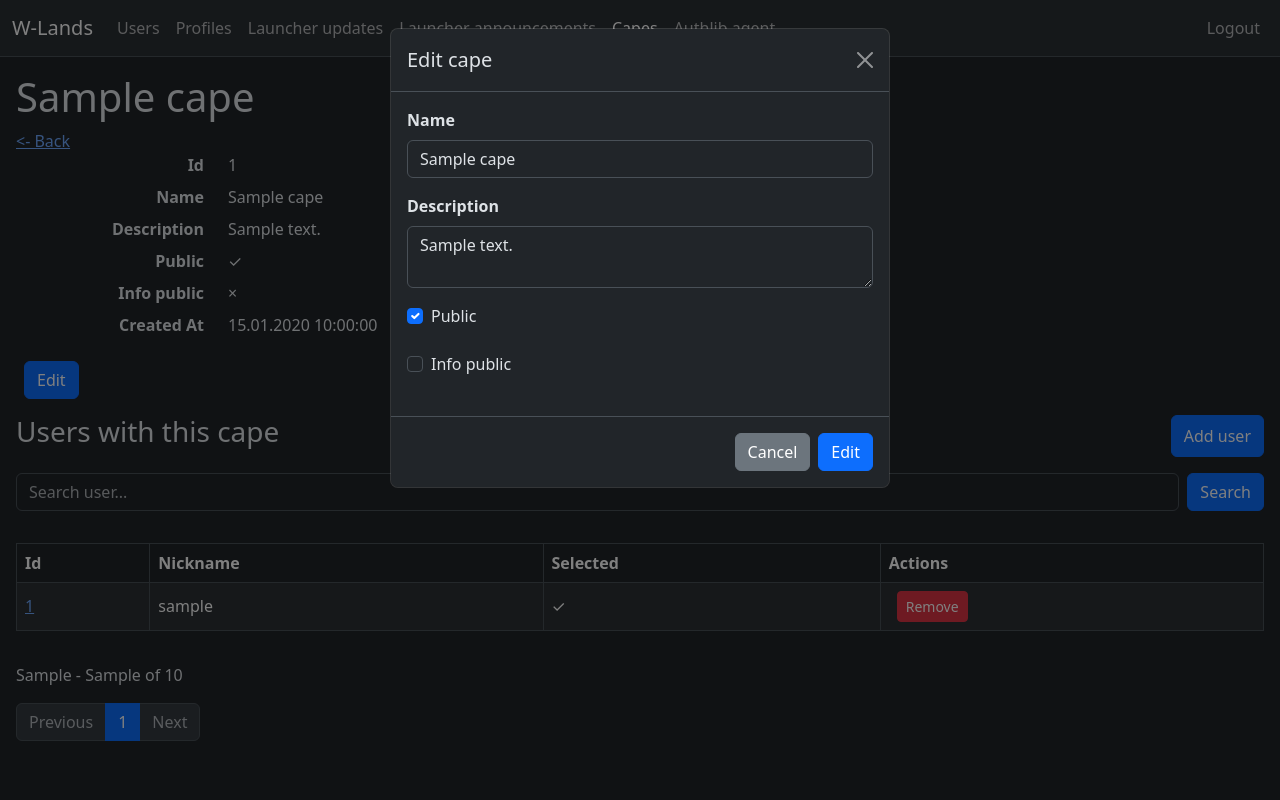
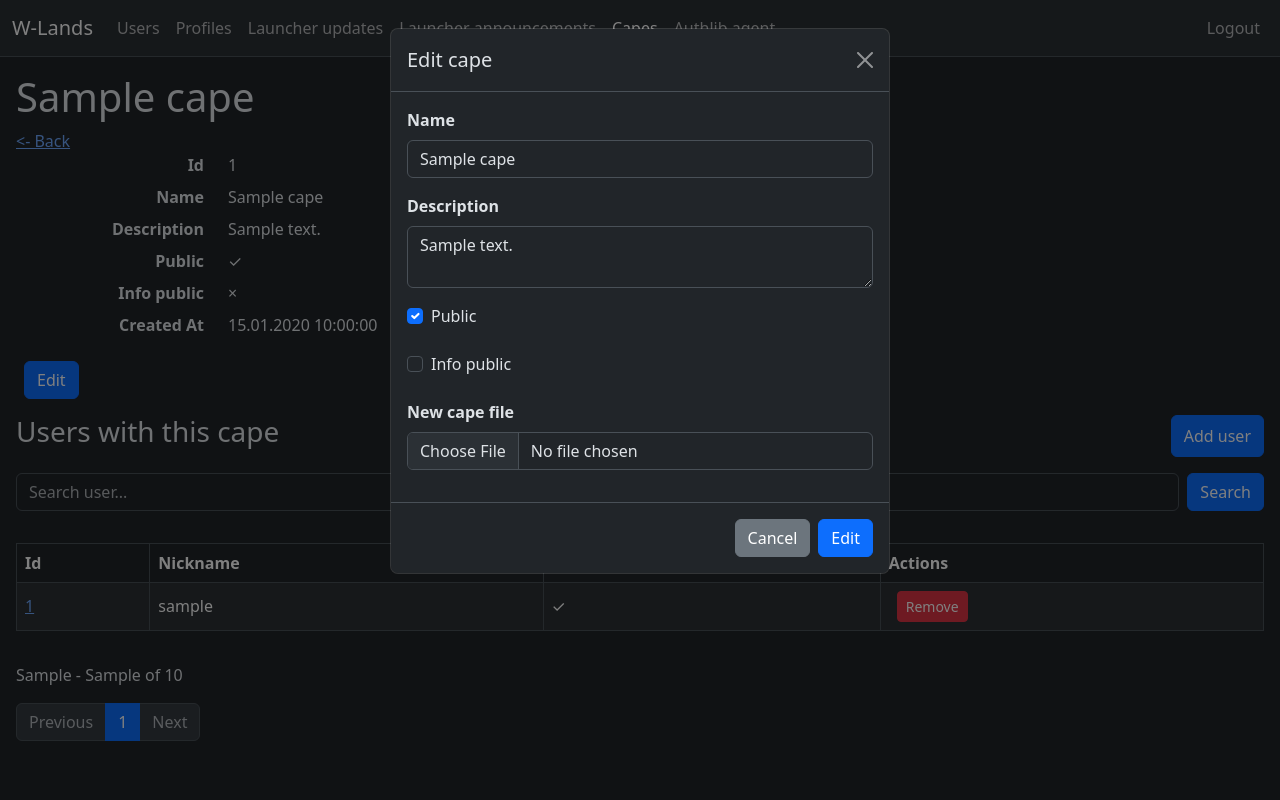
Before and after one commit to W-Lands/api, a FastAPI app: template wlands/admin/templates/cape.jinja2 in a window 1280 px wide, after a click on "Edit". Run offline with FastAPI, Linux system fonts and the light colour scheme; the template is opened without the code that fills it: most values are stand-ins (such as "Sample title", 1, 10 or a date in 2020); parts of the project's set-up code (start-up, migrations or seed data) failed here and were passed over.

Commit message:
add ability to change cape file

```diff
--- a/wlands/admin/forms.py
+++ b/wlands/admin/forms.py
@@ -106,10 +106,11 @@ class CapeInfoForm(BaseModel):
     description: str
     public: bool = False
     info_public: bool = False
+    file: UploadFile
 
 
 class CreateCapeForm(CapeInfoForm):
-    file: UploadFile
+    pass
 
 
 class CapeAddUserForm(BaseModel):
--- a/wlands/admin/templates/cape.jinja2
+++ b/wlands/admin/templates/cape.jinja2
@@ -65,7 +65,7 @@
                     <button type="button" class="btn-close" data-bs-dismiss="modal" aria-label="Close"></button>
                 </div>
                 <div class="modal-body">
-                    <form action="{{ url_for("admin_cape_edit", cape_id=cape.id) }}" method="POST" id="edit-cape-form">
+                    <form action="{{ url_for("admin_cape_edit", cape_id=cape.id) }}" method="POST" id="edit-cape-form" enctype="multipart/form-data">
                         <div class="mb-3">
                             <label for="name-input" class="form-label fw-bold">Name</label>
                             <input type="text" class="form-control" id="name-input" name="name" required value="{{ cape.name }}">
@@ -82,13 +82,10 @@
                             <label for="info-public-checkbox" class="form-label form-check-label">Info public</label>
                             <input type="checkbox" class="form-check-input" id="info-public-checkbox" name="info_public" {% if cape.info_public %}checked{% endif %}>
                         </div>
-                        <!--
-                        TODO: add ability to edit image
                         <div class="mb-3">
-                            <label for="cape-file" class="form-label fw-bold">Cape file</label>
-                            <input type="file" class="form-control" id="cape-file" name="file" required accept=".png">
+                            <label for="cape-file" class="form-label fw-bold">New cape file</label>
+                            <input type="file" class="form-control" id="cape-file" name="file" accept=".png">
                         </div>
-                        -->
                     </form>
                 </div>
                 <div class="modal-footer">
```
Also changed, not shown: wlands/admin/app.py (+10 -1 lines).
